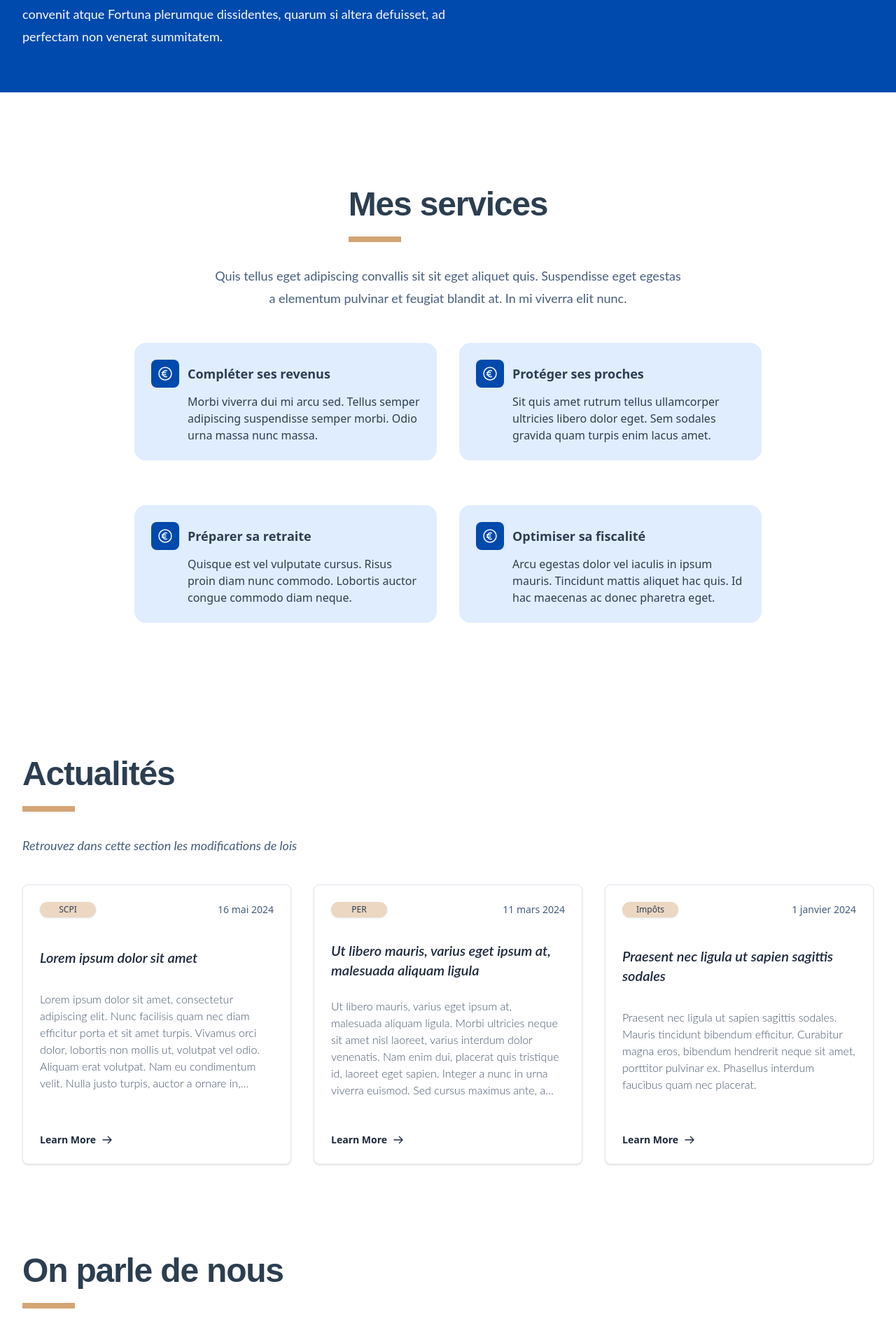
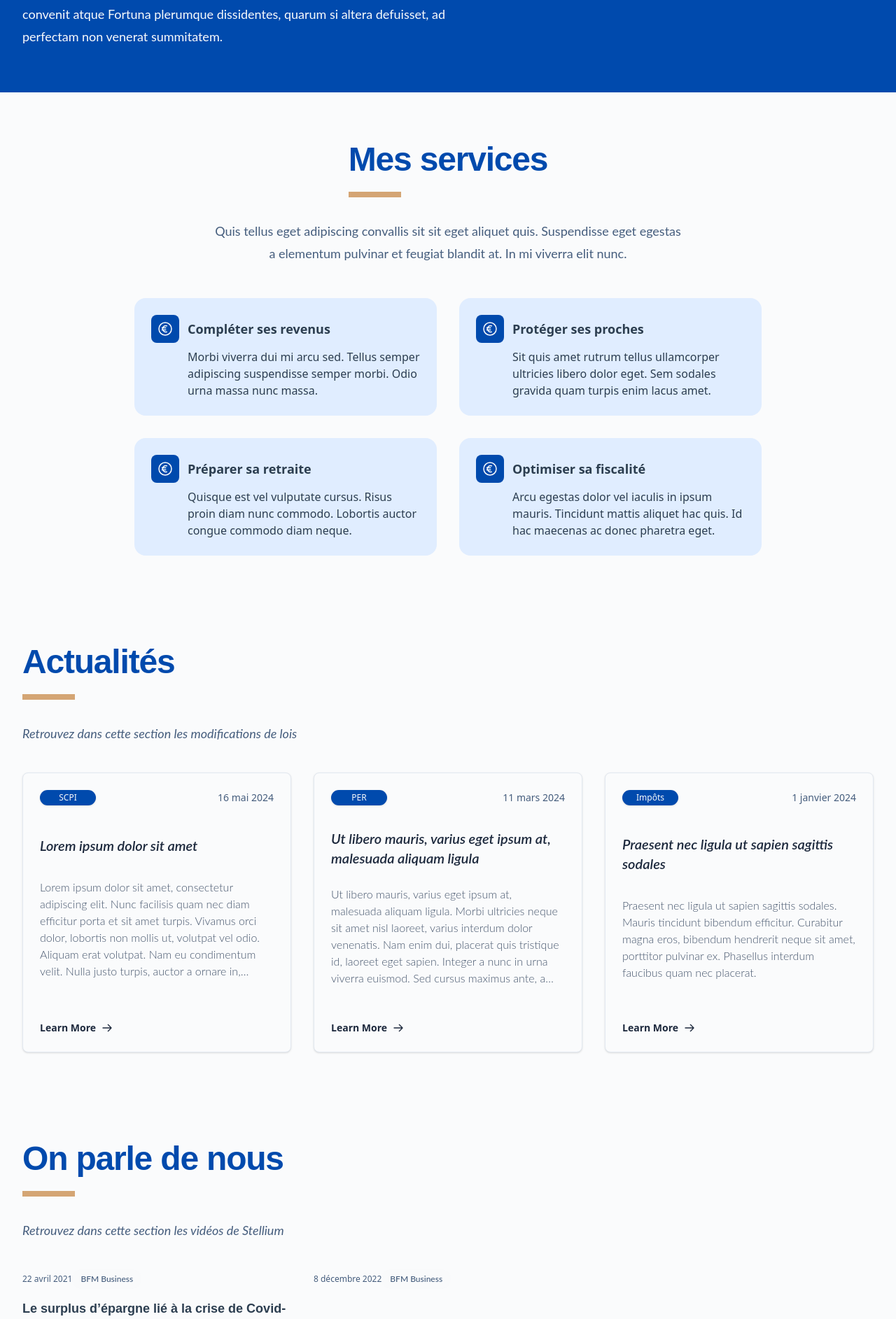
Before and after one commit to GhislaineAybram/stellium, an Angular app: page / in a window 1280 px wide. Shown: the part 362-2247 px from the top of the page at 70% size. Built offline with nearby package versions, Linux system fonts and the light colour scheme; no server answers; the database is empty.

Commit message:
color background contact

```diff
--- a/src/app/features/homepage/events/events.component.html
+++ b/src/app/features/homepage/events/events.component.html
@@ -2,7 +2,7 @@
   <div class="mx-auto max-w-7xl px-6 lg:px-8">
     <div class="mx-auto max-w-2xl lg:mx-0">
       <h2
-        class="text-4xl font-semibold tracking-tight text-pretty sm:text-5xl section-line"
+        class="text-4xl color-blue font-semibold tracking-tight text-pretty sm:text-5xl section-line"
         >
         Evenements
       </h2>
@@ -13,7 +13,7 @@
     <div class="grid grid-cols-1 gap-4 sm:grid-cols-2 lg:grid-cols-3">
       @for (evening of evenings; track evening.id) {
         <article
-          class="flex flex-col bg-white shadow-sm border border-slate-200 rounded-lg overflow-hidden"
+          class="flex flex-col bg-white-light shadow-sm border border-slate-200 rounded-lg overflow-hidden"
           >
           <div class="h-56 overflow-hidden">
             <img
--- a/src/app/features/homepage/medias/medias.component.html
+++ b/src/app/features/homepage/medias/medias.component.html
@@ -1,8 +1,8 @@
-<div class="bg-white py-12 sm:py-16">
+<div class="bg-white-light py-12 sm:py-16">
   <div class="mx-auto max-w-7xl px-6 lg:px-8">
     <div class="mx-auto max-w-2xl lg:mx-0">
       <h2
-        class="text-4xl font-semibold tracking-tight text-pretty sm:text-5xl section-line"
+        class="text-4xl color-blue font-semibold tracking-tight text-pretty sm:text-5xl section-line"
         >
         On parle de nous
       </h2>
--- a/src/app/features/homepage/news/news.component.html
+++ b/src/app/features/homepage/news/news.component.html
@@ -1,8 +1,8 @@
-<div class="bg-white py-12 sm:py-16">
+<div class="bg-white-light py-12 sm:py-16">
   <div class="mx-auto max-w-7xl px-6 lg:px-8">
     <div class="mx-auto max-w-2xl lg:mx-0">
       <h2
-        class="text-4xl font-semibold tracking-tight text-pretty sm:text-5xl section-line"
+        class="text-4xl color-blue font-semibold tracking-tight text-pretty sm:text-5xl section-line"
         >
         Actualités
       </h2>
@@ -15,7 +15,7 @@
       >
       @for (article of articles; track article.id) {
         <article class="flex max-w-xl flex-col items-start justify-between">
-          <div class="flex flex-col w-full h-[400px] bg-white shadow-sm border border-slate-200 rounded-lg overflow-hidden">
+          <div class="flex flex-col w-full h-[400px] bg-white-light shadow-sm border border-slate-200 rounded-lg overflow-hidden">
             <div class="flex flex-col justify-between flex-1 p-6">
               <div class="flex justify-between items-center mb-4">
                 <div
--- a/src/app/features/homepage/news/news.component.scss
+++ b/src/app/features/homepage/news/news.component.scss
@@ -1,6 +1,6 @@
 @use 'variables' as *;
 
 .theme-icon {
-    background-color: $color-bronze-200;
-    color: $color-black;
+    background-color: $color-blue-700;
+    color: $color-white;
 }
--- a/src/app/features/homepage/pillars/pillars.component.html
+++ b/src/app/features/homepage/pillars/pillars.component.html
@@ -1,11 +1,11 @@
-<div class="bg-white py-24 sm:py-32">
+<div class="bg-white-light py-12 sm:py-16">
   <div class="mx-auto max-w-7xl px-6 lg:px-8">
     <div class="mx-auto max-w-2xl lg:text-center">
-      <h2 class="mt-2 text-4xl font-semibold tracking-tight text-pretty sm:text-5xl lg:text-balance section-line">Mes services</h2>
+      <h2 class="mt-2 color-blue text-4xl font-semibold tracking-tight text-pretty sm:text-5xl lg:text-balance section-line">Mes services</h2>
       <p class="mt-8 text-lg/8 color-grey-dark">Quis tellus eget adipiscing convallis sit sit eget aliquet quis. Suspendisse eget egestas a elementum pulvinar et feugiat blandit at. In mi viverra elit nunc.</p>
     </div>
     <div class="mx-auto mt-12 max-w-2xl lg:max-w-4xl">
-      <dl class="grid max-w-xl grid-cols-1 gap-x-8 gap-y-10 lg:max-w-none lg:grid-cols-2 lg:gap-y-16">
+      <dl class="grid max-w-xl grid-cols-1 gap-x-8 gap-y-10 lg:max-w-none lg:grid-cols-2 lg:gap-y-8">
 
         @for (pillar of pillars; track pillar.id) {
           <div class="bg-blue-very-light rounded-2xl p-6">
--- a/src/app/features/homepage/testimonial/testimonial.component.html
+++ b/src/app/features/homepage/testimonial/testimonial.component.html
@@ -1,13 +1,13 @@
-<div class="bg-white py-12 sm:py-16">
+<div class="bg-white-light py-12 sm:py-16">
   <div class="mx-auto max-w-7xl px-6 lg:px-8">
     <div class="mx-auto w-full lg:mx-0">
-      <h2 class="text-4xl font-semibold tracking-tight text-pretty sm:text-5xl section-line">
+      <h2 class="text-4xl color-blue font-semibold tracking-tight text-pretty sm:text-5xl section-line">
         Vos retours
       </h2>
       <h4 class="mt-8 text-lg/8 color-grey-dark">
         Parce que c'est vous qui en parlez le mieux
       </h4>
-      <div class="mx-auto mt-10 max-w-2xl border-t border-gray-200 sm:mt-16 sm:pt-16 lg:mx-0 lg:max-w-none">
+      <div class="mx-auto max-w-2xl lg:mx-0 lg:max-w-none">
 
         <!-- Loading State -->
         <div *ngIf="isLoading" class="text-center py-12">
@@ -24,10 +24,10 @@
         <!-- Testimonials Section -->
         @if (!isLoading && feedbacks.length > 0) {
         <section
-          class="relative isolate overflow-hidden bg-white px-6 py-12 sm:py-16 lg:px-8">
+          class="relative isolate overflow-hidden bg-white-light px-6 py-12 sm:py-16 lg:px-8">
 
-          <div class="absolute inset-0 -z-10 bg-[radial-gradient(45rem_50rem_at_top,var(--color-indigo-100),white)] opacity-20"></div>
-          <div class="absolute inset-y-0 right-1/2 -z-10 mr-16 w-[200%] origin-bottom-left skew-x-[-30deg] bg-white shadow-xl ring-1 shadow-indigo-600/10 ring-indigo-50 sm:mr-28 lg:mr-0 xl:mr-16 xl:origin-center"></div>
+          <div class="absolute inset-0 -z-10 bg-[radial-gradient(45rem_50rem_at_top,var(--color-blue-very-light),white)] opacity-20"></div>
+          <div class="absolute inset-y-0 right-1/2 -z-10 mr-16 w-[200%] origin-bottom-left skew-x-[-30deg] bg-white-light shadow-xl ring-1 shadow-[0_20px_25px_-5px_var(--color-blue-medium)] ring-[color:var(--color-blue-very-light)] sm:mr-28 lg:mr-0 xl:mr-16 xl:origin-center"></div>
 
           <div class="mx-auto max-w-2xl lg:max-w-2xl">
             <!-- Carousel Container -->
@@ -36,7 +36,7 @@
               <!-- Navigation Arrows -->
               <button
                 (click)="previousSlide()"
-                class="absolute left-0 top-1/2 -translate-y-1/2 -translate-x-4 z-10 bg-white hover:bg-gray-50 rounded-full p-2 shadow-lg border border-gray-200 transition-all duration-200 hover:scale-110"
+                class="absolute left-0 top-1/2 -translate-y-1/2 -translate-x-4 z-10 bg-white-light hover:bg-gray-50 rounded-full p-2 shadow-lg border border-gray-200 transition-all duration-200 hover:scale-110"
                 [disabled]="feedbacks.length <= 1">
                 <svg class="w-5 h-5 color-grey-dark" fill="none" stroke="currentColor" viewBox="0 0 24 24">
                   <path stroke-linecap="round" stroke-linejoin="round" stroke-width="2" d="M15 19l-7-7 7-7"></path>
@@ -45,7 +45,7 @@
 
               <button
                 (click)="nextSlide()"
-                class="absolute right-0 top-1/2 -translate-y-1/2 translate-x-4 z-10 bg-white hover:bg-gray-50 rounded-full p-2 shadow-lg border border-gray-200 transition-all duration-200 hover:scale-110"
+                class="absolute right-0 top-1/2 -translate-y-1/2 translate-x-4 z-10 bg-white-light hover:bg-gray-50 rounded-full p-2 shadow-lg border border-gray-200 transition-all duration-200 hover:scale-110"
                 [disabled]="feedbacks.length <= 1">
                 <svg class="w-5 h-5 color-grey-dark" fill="none" stroke="currentColor" viewBox="0 0 24 24">
                   <path stroke-linecap="round" stroke-linejoin="round" stroke-width="2" d="M9 5l7 7-7 7"></path>
@@ -80,7 +80,7 @@
                 <button
                   (click)="goToSlide(i)"
                   class="w-3 h-3 rounded-full transition-colors duration-200"
-                  [class]="i === currentIndex ? 'bg-indigo-600' : 'bg-gray-300 hover:bg-gray-400'">
+                  [class]="i === currentIndex ? 'bg-blue-medium' : 'bg-gray-300 hover:bg-gray-400'">
                 </button>
               }
             </div>
--- a/src/styles.scss
+++ b/src/styles.scss
@@ -4,6 +4,10 @@
 
 :root {
   --accent-color-blue: #{$color-blue-700};
+  --color-blue-dark: #{$color-blue-800};
+  --color-blue-medium: #{$color-blue-700};
+  --color-blue-light: #{$color-blue-200};
+  --color-blue-very-light: #{$color-blue-100};
 }
 
 // ========================================
@@ -54,11 +58,17 @@ body {
   color: $color-white;
 }
 
+.bg-white-light {
+  background-color: $color-white;
+}
 .bg-blue-very-light {
   background-color: $color-blue-100;
 }
 .bg-blue-light {
   background-color: $color-blue-200;
+}
+.bg-blue-medium {
+  background-color: $color-blue-700;
 }
 
 .section-line {
```
Also changed, not shown: src/app/features/contact/contact.component.html (+12 -10 lines).
